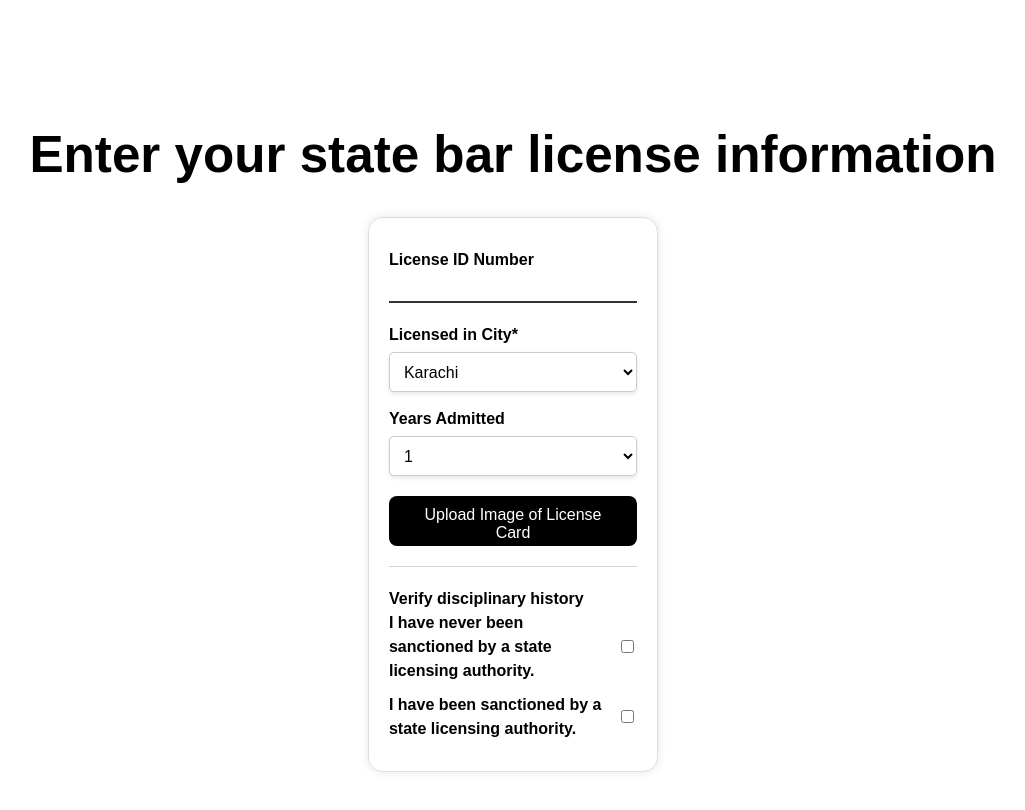
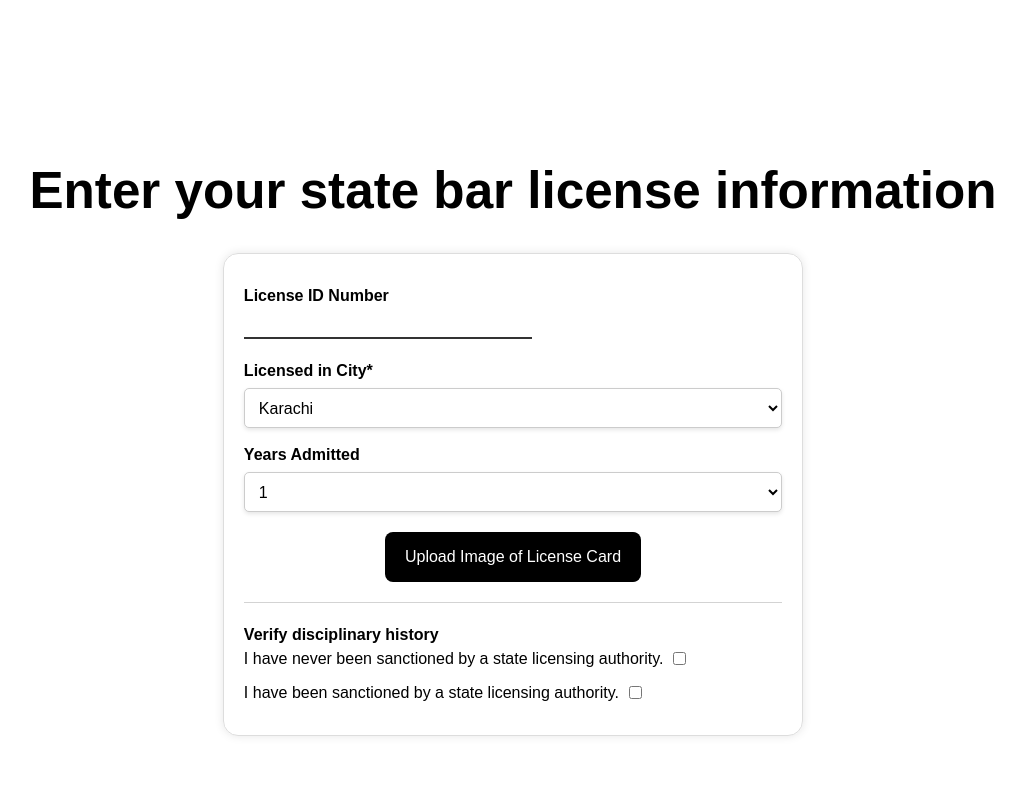
Before and after one commit to Muhammad-Fasih07/LegalApp, a React (Vite) app: page /lawyersPersonalDetails in a window 1280 px wide. Shown: the top 810 px of the page, without its empty margins (127-1152 px from the left). Built offline with nearby package versions, Linux system fonts and the light colour scheme.

Commit message:
chore: Update card width and border in LawyersPersonalDetails screen

```diff
--- a/src/Css/LawyersPersonalDetails.css
+++ b/src/Css/LawyersPersonalDetails.css
@@ -13,41 +13,20 @@
 }
 
 .card {
-  width: 80%;
+  width: 60%;
   max-width: "auto";
   height: "auto";
   border-radius: 15px;
-  border: 1px solid #ddd; /* Lighter border color */
+  border: 1px solid #ddd;
   box-sizing: border-box;
   padding: 20px;
   justify-content: center;
   align-items: flex-start;
-  transition: all 0.3s ease; /* Add transition for smooth animation */
-  box-shadow: 0px 0px 10px rgba(0, 0, 0, 0.1); /* Lighter shadow */
+  transition: all 0.3s ease;
+  box-shadow: 0px 0px 10px rgba(0, 0, 0, 0.1);
 }
 
 .card:hover {
-  border-color: #aaa; /* Darker border color on hover */
-  box-shadow: 0px 0px 20px rgba(0, 0, 0, 0.2); /* Darker shadow on hover */
+  border-color: #aaa;
+  box-shadow: 0px 0px 20px rgba(0, 0, 0, 0.2);
 }
-
-/* For tablets: */
-@media only screen and (min-width: 600px) {
-  .card {
-    width: 70%;
-  }
-}
-
-/* For desktop: */
-@media only screen and (min-width: 768px) {
-  .card {
-    width: 50%;
-  }
-}
-
-/* For large desktop: */
-@media only screen and (min-width: 1200px) {
-  .card {
-    width: 30%;
-  }
-}
--- a/src/Screens/lawyerPersonalDetails.tsx
+++ b/src/Screens/lawyerPersonalDetails.tsx
@@ -67,7 +67,6 @@ function LawyersPersonalDetails() {
       <h1 className="title">Enter your state bar license information</h1>
       <div className="card">
         <div style={{ width: "100%", textAlign: "left" }}>
-          {" "}
           <label
             style={{
               display: "block",
@@ -85,7 +84,7 @@ function LawyersPersonalDetails() {
             value={formState.licenseNumber}
             onChange={handleInputChange}
             style={{
-              width: "86%",
+              width: "100%",
             }}
             enteredValueColor="black"
           />
@@ -167,7 +166,9 @@ function LawyersPersonalDetails() {
             name="option"
             value="Option 1"
             labelText=" I have never been sanctioned by a state licensing authority.
+
             "
+            labelStyle={{ fontWeight: "normal" }}
             checked={selectedOptions.includes("Option 1")}
             onChange={handleOptionChange}
           />
@@ -177,6 +178,7 @@ function LawyersPersonalDetails() {
             value="Option 2"
             labelText="I have been sanctioned by a state licensing authority.
             "
+            labelStyle={{ fontWeight: "normal" }}
             checked={selectedOptions.includes("Option 2")}
             onChange={handleOptionChange}
           />
```
Also changed, not shown: src/Css/rough.txt (added).
